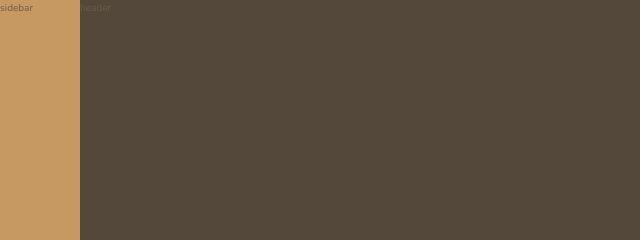
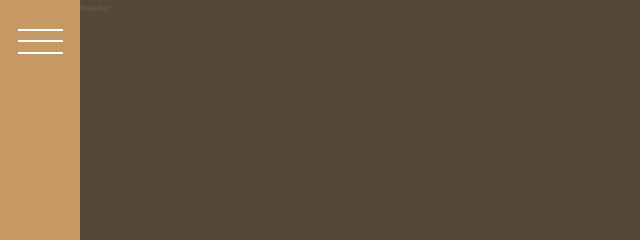
Before and after one commit to agohorel/grid-tut, a website: page index.html in a window 1280 px wide. Shown: the top 240 px of the page, 0-640 px from the left. Drawn offline with nearby package versions, Linux system fonts and the light colour scheme.

Commit message:
add sidebar icon

```diff
--- a/index.html
+++ b/index.html
@@ -13,7 +13,7 @@
     </head>
     <body class="container">
         <div class="sidebar">
-            sidebar
+            <button class="nav-btn"></button>
         </div>
 
         <div class="header">
--- a/sass/_sidebar.scss
+++ b/sass/_sidebar.scss
@@ -2,4 +2,35 @@
 	background-color: $color-primary;
 	grid-column: sidebar-start / sidebar-end;
 	grid-row: 1 / -1;
+
+	display: flex;
+	justify-content: center;
 }
+
+.nav-btn {
+	border: none;
+	border-radius: none;
+
+	background-color: #fff;
+	height: 2px;
+	width: 4.5rem;
+	margin-top: 4rem;
+
+	&::before {
+		content: "";
+		display: block;
+		background-color: #fff;
+		height: 2px;
+		width: 4.5rem;
+		transform: translateY(-1.1rem);
+	}
+
+	&::after {
+		content: "";
+		display: block;
+		background-color: #fff;
+		height: 2px;
+		width: 4.5rem;
+		transform: translateY(1rem);
+	}
+}
```
Also changed, not shown: css/style.css.
